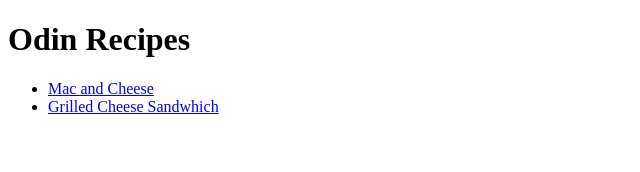
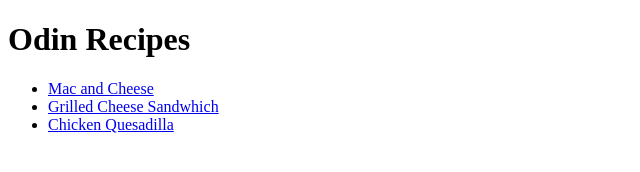
Before and after one commit to cyberbrito/odin-recipes, a plain HTML site: page index.html in a window 1280 px wide. Shown: the whole page, without its empty margins (0-640 px from the left). Drawn offline with Linux system fonts and the light colour scheme.

Commit message:
add link

```diff
--- a/index.html
+++ b/index.html
@@ -11,6 +11,7 @@
     <ul>
         <li> <a href="recipes/macncheese.html">Mac and Cheese</a> </li>
         <li> <a href="/recipes/grilledsandwhich.html"> Grilled Cheese Sandwhich </a> </li>
+        <li> <a href="recipes/quesadilla.html"> Chicken Quesadilla</a></li>
     </ul>
 
 </body>
```
